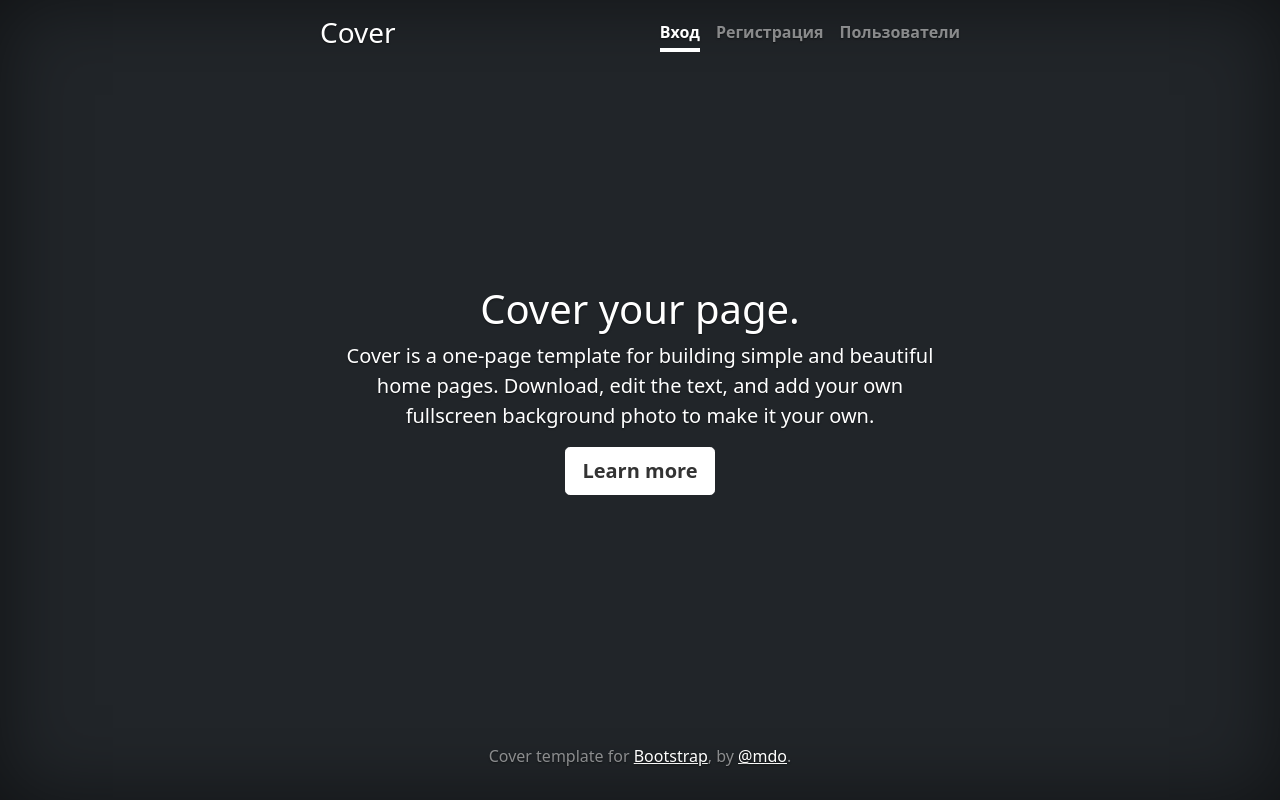
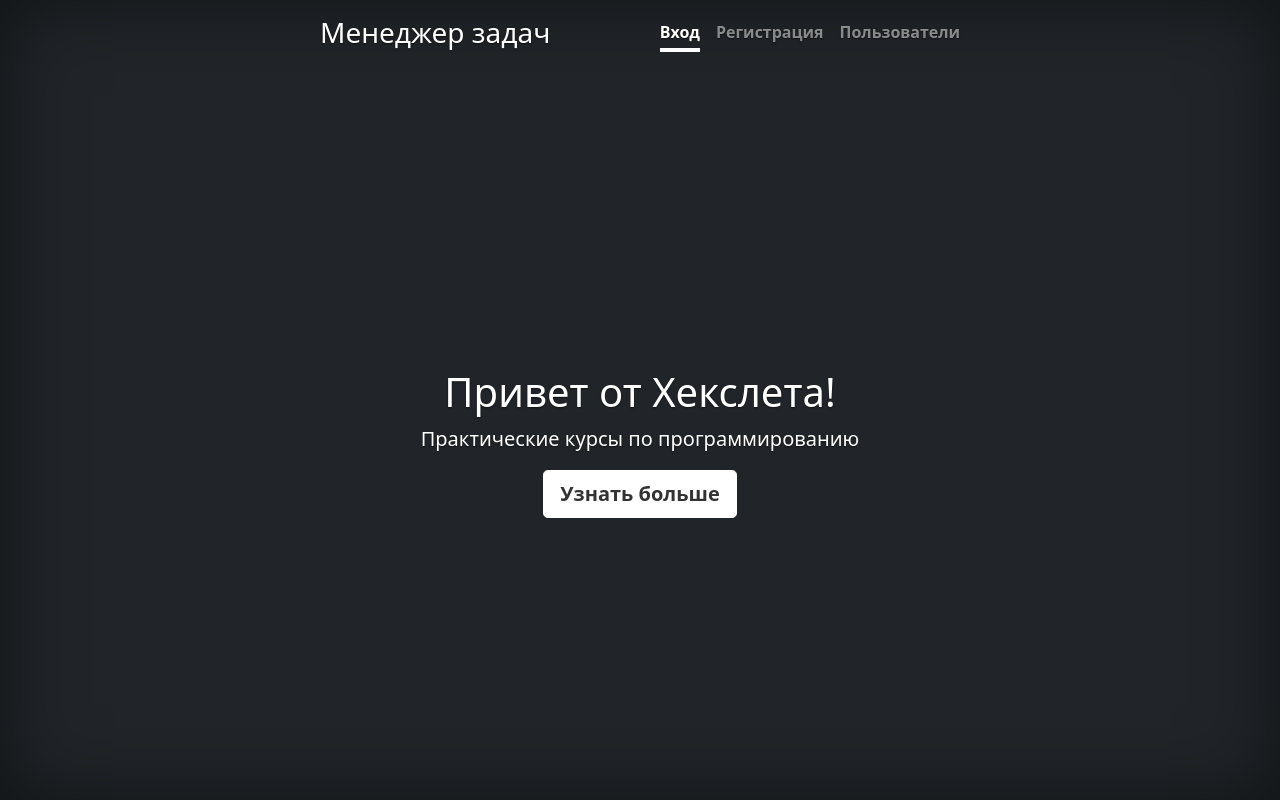
Before and after one commit to TheAlmightySolmyr/python-project-52, a Django app: page / in a window 1280 px wide. Run offline with Django 5.2, Linux system fonts and the light colour scheme.

Commit message:
updated index.html

```diff
--- a/task_manager/templates/index.html
+++ b/task_manager/templates/index.html
@@ -1,5 +1,6 @@
 <!doctype html>
 <html lang="en" class="h-100">
+
 <head>
     {% load static %}
     <meta charset="utf-8">
@@ -7,7 +8,7 @@
     <meta name="description" content="">
     <meta name="author" content="Mark Otto, Jacob Thornton, and Bootstrap contributors">
     <meta name="generator" content="Hugo 0.88.1">
-    <title>Cover Template · Bootstrap v5.1</title>
+    <title>Менеджер задач</title>
 
     <link rel="canonical" href="https://getbootstrap.com/docs/5.1/examples/cover/">
 
@@ -28,17 +29,22 @@
                 font-size: 3.5rem;
             }
         }
+
+        main {
+            margin-bottom: 250px;
+        }
     </style>
 
     <!-- Custom styles for this template -->
     <link href="{% static 'css/cover.css' %}" rel="stylesheet">
 </head>
+
 <body class="d-flex h-100 text-center text-white bg-dark">
 
     <div class="cover-container d-flex w-100 h-100 p-3 mx-auto flex-column">
         <header class="mb-auto">
             <div>
-      <h3 class="float-md-start mb-0">Cover</h3>
+                <h3 class="float-md-start mb-0">Менеджер задач</h3>
                 <nav class="nav nav-masthead justify-content-center float-md-end">
                     <a class="nav-link active" aria-current="page" href="#">Вход</a>
                     <a class="nav-link" href="#">Регистрация</a>
@@ -48,19 +54,14 @@
         </header>
 
         <main class="px-3">
-    <h1>Cover your page.</h1>
-    <p class="lead">Cover is a one-page template for building simple and beautiful home pages. Download, edit the text, and add your own fullscreen background photo to make it your own.</p>
+            <h1>Привет от Хекслета!</h1>
+            <p class="lead">Практические курсы по программированию</p>
             <p class="lead">
-      <a href="#" class="btn btn-lg btn-secondary fw-bold border-white bg-white">Learn more</a>
+                <a href="https://ru.hexlet.io/" class="btn btn-lg btn-secondary fw-bold border-white bg-white">Узнать
+                    больше</a>
             </p>
         </main>
+    </div>
+</body>
 
-  <footer class="mt-auto text-white-50">
-    <p>Cover template for <a href="https://getbootstrap.com/" class="text-white">Bootstrap</a>, by <a href="https://twitter.com/mdo" class="text-white">@mdo</a>.</p>
-  </footer>
-</div>
-
-
-
-  </body>
 </html>
```
Lines whose indentation alone changed are shown as unchanged.
